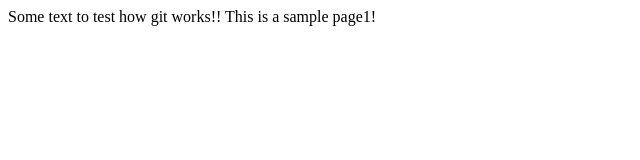
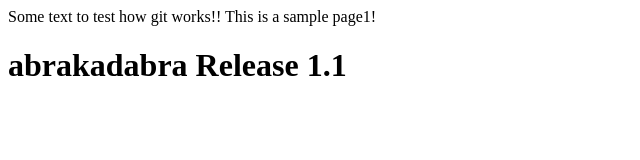
Before and after one commit to petermendev/Git_test_tutorial, a plain HTML site: page page1.html in a window 1280 px wide. Shown: the whole page, without its empty margins (0-640 px from the left). Drawn offline with Linux system fonts and the light colour scheme.

Commit message:
Release 1.1

```diff
--- a/page1.html
+++ b/page1.html
@@ -4,5 +4,6 @@
 	</head>
 	<body>
 		<p>Some text to test how git works!! This is a sample page1!
+		<h1> abrakadabra Release 1.1 </h1>
 	</body>
 </html>
```
